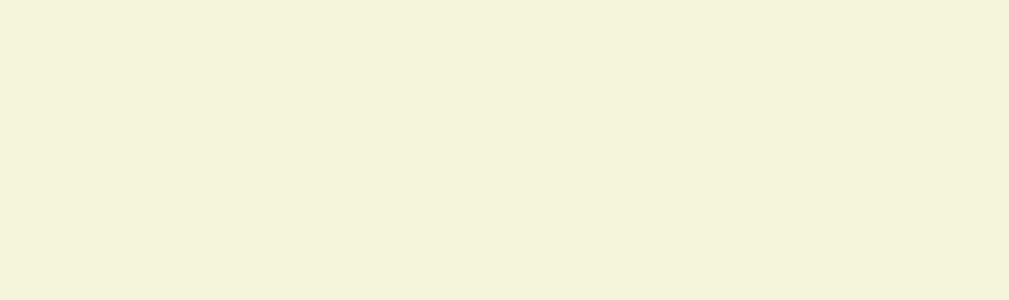
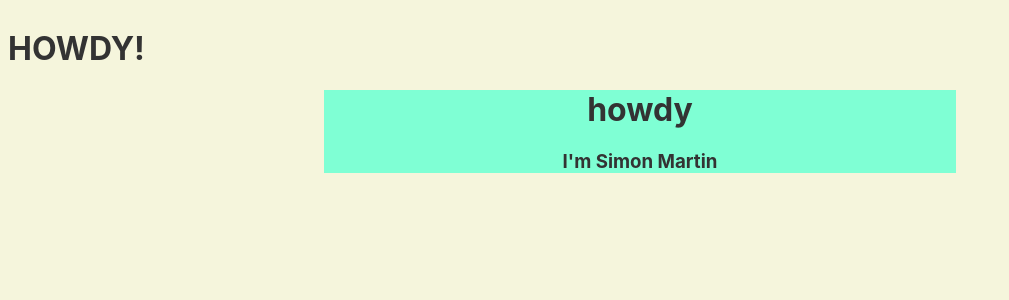
Before and after one commit to SimonMartin2003/websiteAttempt, a Svelte app in the folder svelte-home-site/: page / in a window 1280 px wide. Shown: the top 300 px of the page, without its empty margins (0-1009 px from the left). Built offline with nearby package versions, Linux system fonts and the light colour scheme.

Commit message:
idk what this is

```diff
--- a/svelte-home-site/src/App.svelte
+++ b/svelte-home-site/src/App.svelte
@@ -6,7 +6,8 @@
 
 <main>
 
-
+	<h1>HOWDY!</h1>
+	<MainCard></MainCard>
 
 </main>
 
--- a/svelte-home-site/src/components/Card.svelte
+++ b/svelte-home-site/src/components/Card.svelte
@@ -2,5 +2,12 @@
     <slot></slot>
 </div>
 <style>
+    .card{
+        margin: auto;
+        text-align: center;
+        width: 50%;
+        height: 50%;
+        background-color:aquamarine;
 
+    }
 </style>
--- a/svelte-home-site/src/components/MainCard.svelte
+++ b/svelte-home-site/src/components/MainCard.svelte
@@ -1,10 +1,10 @@
 <script>
     import Card from "./Card.svelte";
 </script>
-
-<div>
-
-</div>
+<Card>
+    <h1>howdy</h1>
+    <h3>I'm Simon Martin</h3>
+</Card>
 
 <style>
 
```
Also changed, not shown: svelte-home-site/package.json (+5 -4 lines), 1 other file (tests, documents, lock files or other folders).
